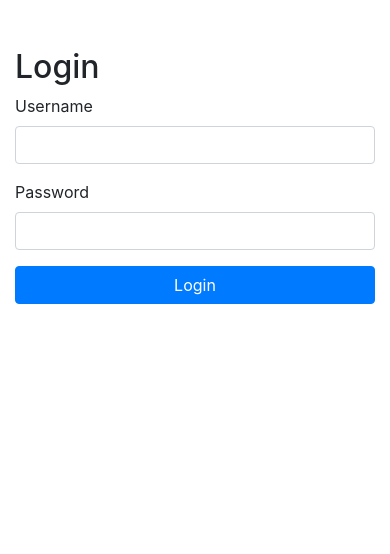
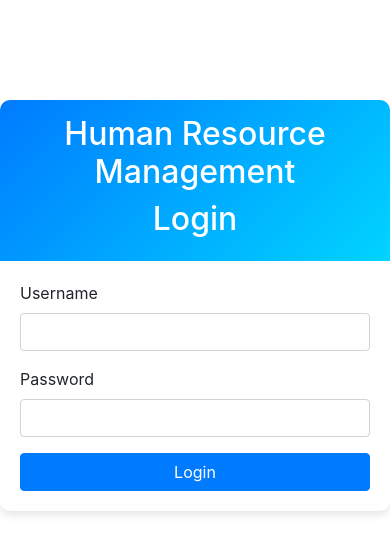
Before and after one commit to SkosanaVusi/Human-Resource-Management, a Django app: page / in a window 390 px wide. Shown: the top 554 px of the page. Run offline with Django 5.2, Linux system fonts and the light colour scheme; some libraries are stand-ins or nearby versions.

Commit message:
Enhanced login UI with Bootstrap and custom styling
- Updated login.html to use a centered card layout with Bootstrap
- Added a gradient header
- Included viewport meta tag for responsive design

```diff
--- a/human_resource_management/employees/templates/employees/login.html
+++ b/human_resource_management/employees/templates/employees/login.html
@@ -2,12 +2,34 @@
 <html lang="en">
 <head>
     <meta charset="UTF-8">
+    <meta name="viewport" content="width=device-width, initial-scale=1.0">
     <title>Login</title>
     <link rel="stylesheet" href="https://maxcdn.bootstrapcdn.com/bootstrap/4.5.2/css/bootstrap.min.css">
+    <style>
+        .login-container {
+            max-width: 400px;
+            margin: 100px auto;
+            padding: 20px;
+            background: #fff;
+            border-radius: 10px;
+            box-shadow: 0 4px 8px rgba(0, 0, 0, 0.1);
+        }
+        .login-header {
+            background: linear-gradient(135deg, #007bff, #00d4ff);
+            color: white;
+            padding: 15px;
+            border-radius: 10px 10px 0 0;
+            text-align: center;
+            margin: -20px -20px 20px -20px;
+        }
+    </style>
 </head>
 <body>
-    <div class="container mt-5">
-        <h2>Login</h2>
+    <div class="login-container">
+        <div class="login-header">
+            <h2>Human Resource Management</h2>
+            <h2>Login</h2>
+        </div>
         {% if error %}
             <div class="alert alert-danger">{{ error }}</div>
         {% endif %}
```
